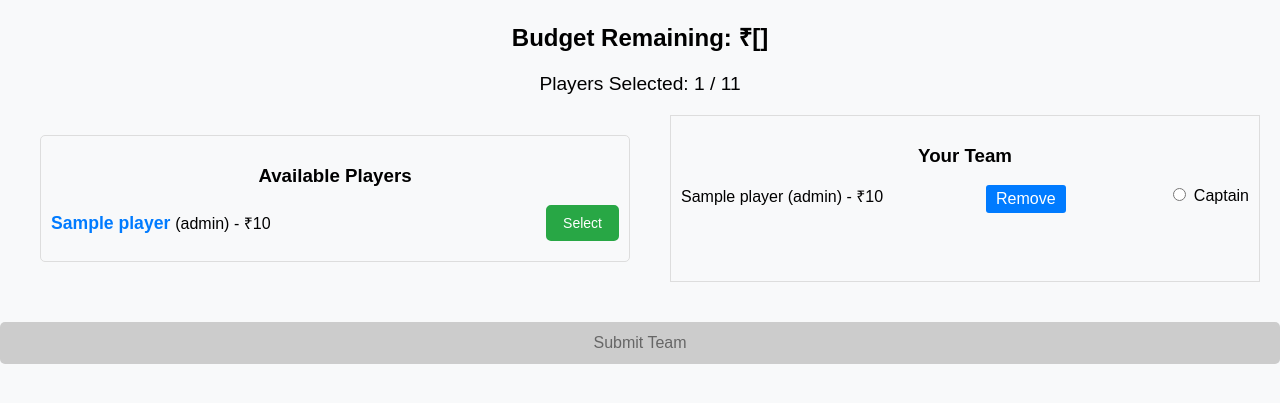
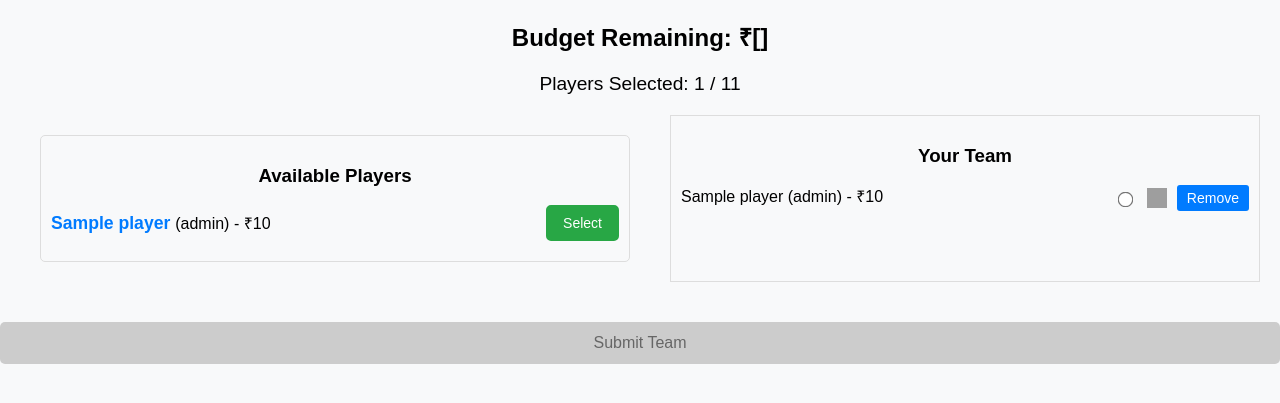
Before and after one commit to Thanseem007/FantasyCricket, a Flask app: template templates/index.html in a window 1280 px wide. Shown: the part 72-475 px from the top of the page. Run offline with Flask 3, Linux system fonts and the light colour scheme; a user stored in the database is signed in; the template is opened without the code that fills it: most values are stand-ins (such as "Sample title", 1, 10 or a date in 2020); grey boxes are pictures that could not be loaded.

Commit message:
Added captain cap

```diff
--- a/app.py
+++ b/app.py
@@ -190,8 +190,7 @@
 
     # Add player names to the row
     for player in team:
-        if player["id"] == captain_id:
-            print(captain_id)
+        if str(player["id"]) == str(captain_id):
             row.append(player["name"] + " (C) ")
         else:
             row.append(player["name"])
--- a/static/style.css
+++ b/static/style.css
@@ -140,3 +140,28 @@
         color: #0056b3; /* Darker blue on hover */
         text-decoration: underline; /* Underline on hover */
     }
+
+    .captain-label {
+        display: inline-flex;
+        align-items: center;
+        margin-left: 10px;
+        font-size: 14px;
+        color: #007bff;
+    }
+
+    .captain-label input[type="radio"] {
+        margin-right: 5px;
+        transform: scale(1.2);
+    }
+
+    .captain-label i {
+        margin-left: 5px;
+        color: #007bff;
+        font-size: 16px;
+    }
+
+    .actions {
+        display: flex;
+        align-items: center;
+        gap: 10px;
+    }
--- a/templates/index.html
+++ b/templates/index.html
@@ -1,6 +1,7 @@
 <!DOCTYPE html>
 <html lang="en">
 <head>
+    <link rel="stylesheet" href="https://cdnjs.cloudflare.com/ajax/libs/font-awesome/6.0.0-beta3/css/all.min.css">
     <meta charset="UTF-8">
     <meta name="viewport" content="width=device-width, initial-scale=1.0">
     <title>Fantasy Cricket</title>
@@ -251,16 +252,17 @@
                 {% for player in team %}
                 <li>
                     {{ player.name }} ({{ player.role }}) - ₹{{ player.price }}
-                    <a class="remove_Player" href="{{ url_for('remove_player', player_id=player.id) }}">Remove</a>
-                    <label>
+                    <label class="captain-label">
+                        <div class="actions">
                         <input
                             type="radio"
                             name="captain"
                             value="{{ player.id }}"
                             {% if player.IsCaptain == 1 %}checked{% endif %}
                         >
-                        Captain
+                        <img src="https://cdn4.iconfinder.com/data/icons/cricket-11/48/25-512.png" alt="Captain" width="20" height="20">
                     </label>
+                    <a class="remove_Player" href="{{ url_for('remove_player', player_id=player.id) }}">Remove</a>
                 </li>
                 {% endfor %}
             </ul>
```
